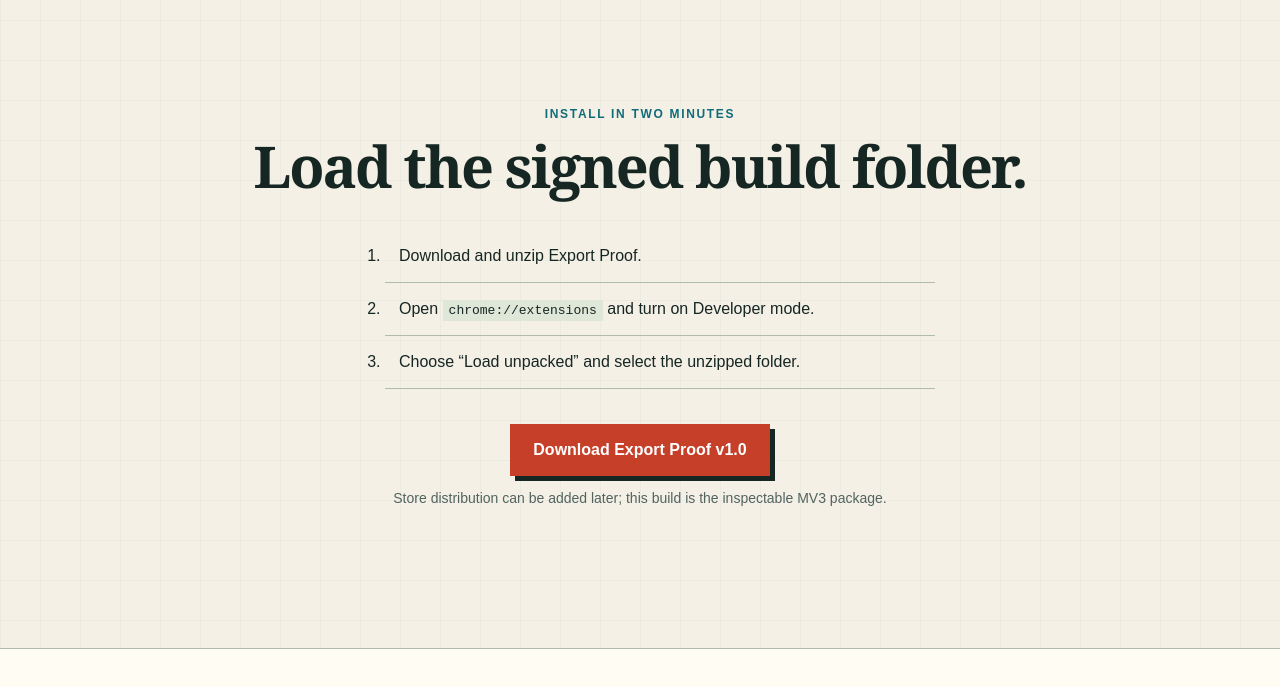
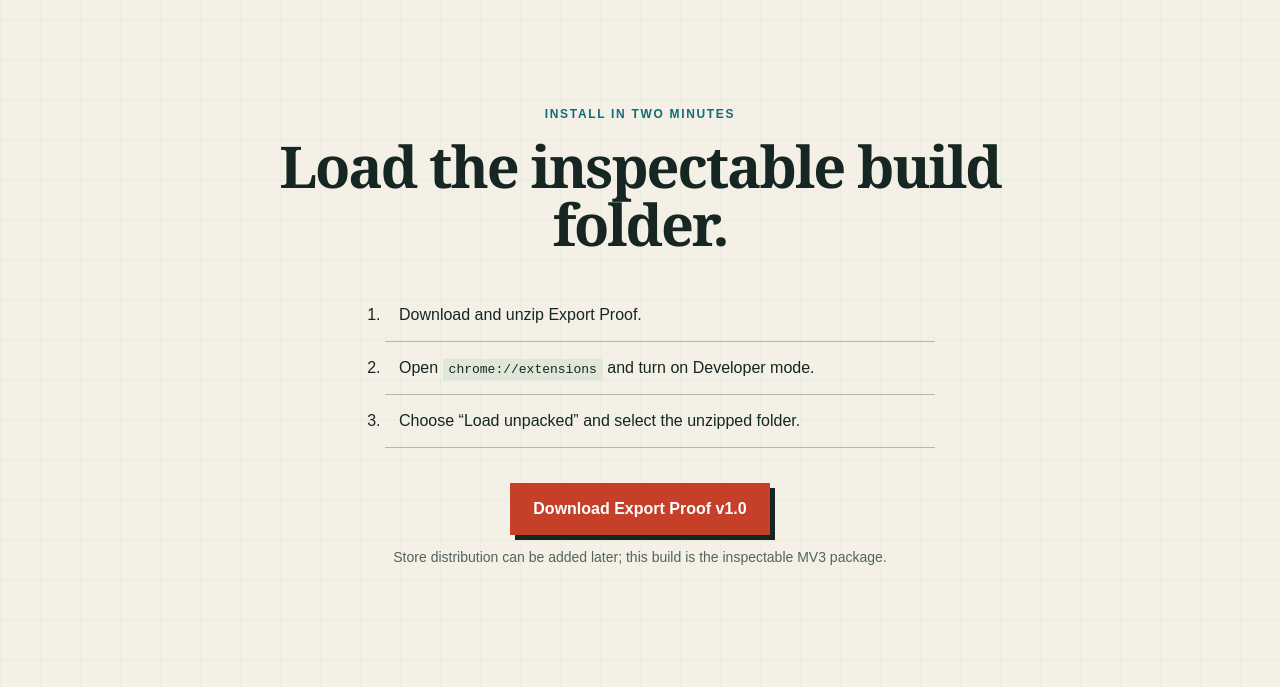
Before and after one commit to B-Divyesh/sf-canvas-export-proof, a website built with Vite: page site/index.html in a window 1280 px wide. Shown: the part 4700-5387 px from the top of the page. Built offline with nearby package versions, Linux system fonts and the light colour scheme.

Commit message:
docs: clarify side-load installation

```diff
--- a/site/index.html
+++ b/site/index.html
@@ -75,7 +75,7 @@
         </div>
       </section>
 
-      <section class="install" id="install"><p class="eyebrow">Install in two minutes</p><h2>Load the signed build folder.</h2><ol><li>Download and unzip Export Proof.</li><li>Open <code>chrome://extensions</code> and turn on Developer mode.</li><li>Choose “Load unpacked” and select the unzipped folder.</li></ol><a class="primary" href="/downloads/export-proof-chrome.zip" download>Download Export Proof v1.0</a><p>Store distribution can be added later; this build is the inspectable MV3 package.</p></section>
+      <section class="install" id="install"><p class="eyebrow">Install in two minutes</p><h2>Load the inspectable build folder.</h2><ol><li>Download and unzip Export Proof.</li><li>Open <code>chrome://extensions</code> and turn on Developer mode.</li><li>Choose “Load unpacked” and select the unzipped folder.</li></ol><a class="primary" href="/downloads/export-proof-chrome.zip" download>Download Export Proof v1.0</a><p>Store distribution can be added later; this build is the inspectable MV3 package.</p></section>
     </main>
     <footer><a class="brand" href="/"><img src="/icons/icon-128.png" width="32" height="32" alt="" /><span>Export Proof</span></a><p>Built for diagrams, pixel canvases, and teaching visuals. Hero artwork was generated for this product with the Param Factory image model.</p><nav aria-label="Legal"><a href="/privacy/">Privacy</a><a href="/terms/">Terms</a><a href="https://github.com/B-Divyesh/sf-canvas-export-proof" rel="noreferrer">Source</a></nav></footer>
     <script type="module" src="/main.ts"></script>
```
